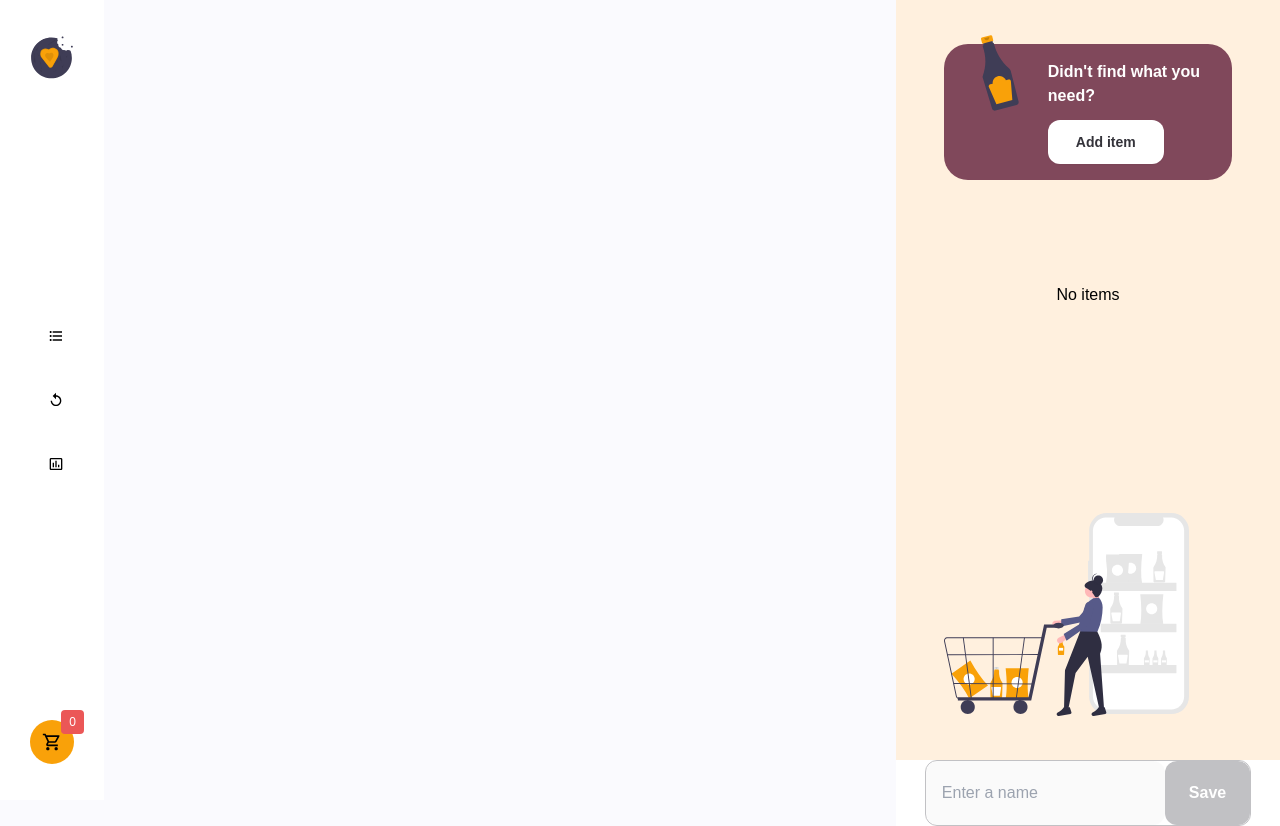
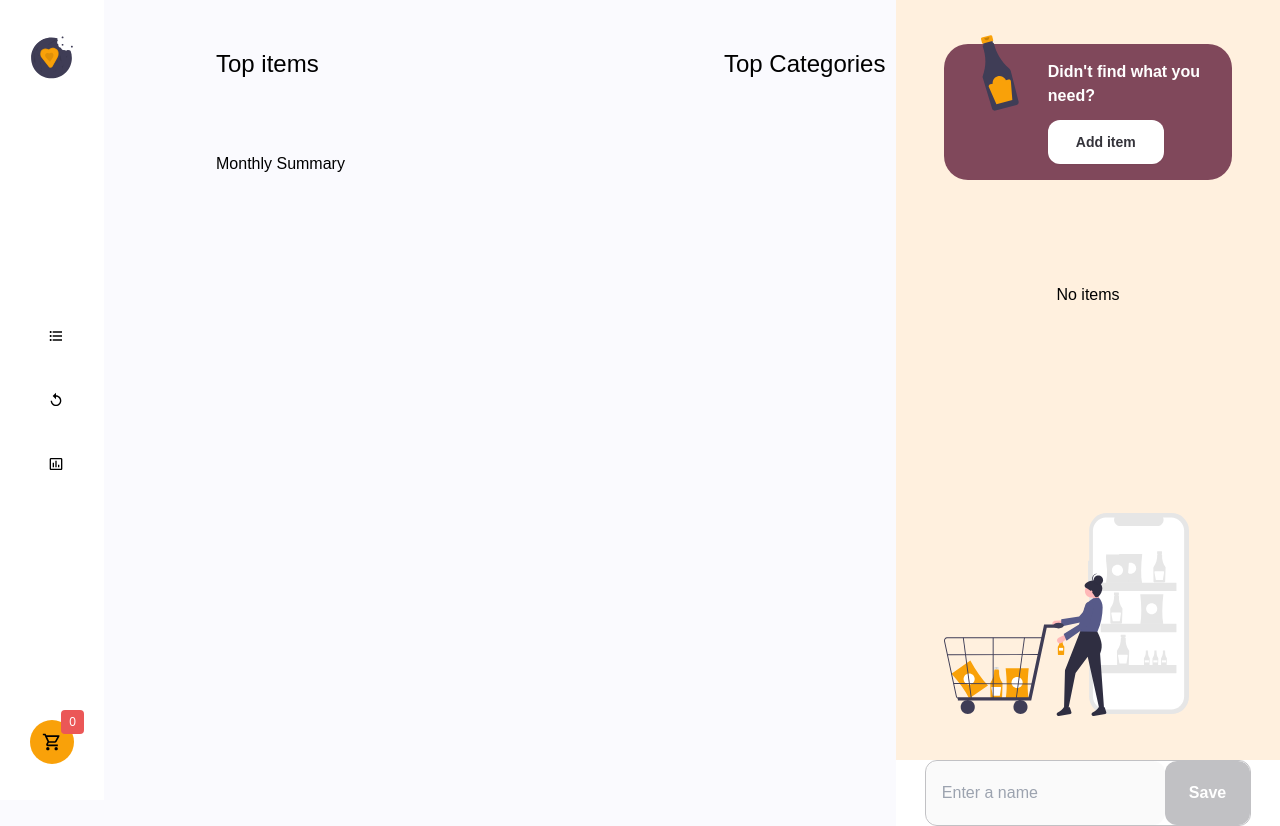
Before and after one commit to JNFussion/shoppingify-challenge-solution, a React (Create React App) app in the folder client/: page /statistics in a window 1280 px wide. Built offline with nearby package versions, Linux system fonts and the light colour scheme.

Commit message:
statistics tops done

```diff
--- a/client/src/components/Statistics.js
+++ b/client/src/components/Statistics.js
@@ -1,5 +1,165 @@
-import React from "react";
+/* eslint-disable no-param-reassign */
+import React, { useState, useEffect } from "react";
+import { useSelector } from "react-redux";
+import { selectSavedShoppingLists } from "../features/historySlice";
 
-function Statistics(params) {}
+function getTotalItems(arr) {
+  return arr.reduce((prev, shoppingList) => {
+    prev += shoppingList.items.reduce((prevItem, item) => {
+      prevItem += item.qty;
+      return prevItem;
+    }, 0);
+    return prev;
+  }, 0);
+}
+
+function getTotalSumItems(arr) {
+  const aux = arr.reduce((prev, shoppingList) => {
+    prev.push(
+      shoppingList.items.reduce((obj, item) => {
+        obj[item.name] = item.qty;
+        return obj;
+      }, {})
+    );
+    return prev;
+  }, []);
+
+  const total = {};
+
+  aux.flat().forEach((item) => {
+    Object.keys(item).forEach((key) => {
+      if (total[key]) {
+        total[key] += item[key];
+      } else {
+        total[key] = item[key];
+      }
+    });
+  });
+  return total;
+}
+
+function getTotalSumCategories(arr) {
+  const aux = arr.reduce((prev, shoppingList) => {
+    prev.push(
+      shoppingList.items.reduce((obj, item) => {
+        if (obj[item.category.name]) {
+          obj[item.category.name] += item.qty;
+        } else {
+          obj[item.category.name] = item.qty;
+        }
+        return obj;
+      }, {})
+    );
+    return prev;
+  }, []);
+
+  const total = {};
+
+  aux.flat().forEach((item) => {
+    Object.keys(item).forEach((key) => {
+      if (total[key]) {
+        total[key] += item[key];
+      } else {
+        total[key] = item[key];
+      }
+    });
+  });
+  return total;
+}
+
+function getTop(arr, type) {
+  let totalSum;
+  if (type === "items") {
+    totalSum = getTotalSumItems(arr);
+  } else if (type === "categories") {
+    totalSum = getTotalSumCategories(arr);
+  }
+
+  const top = [];
+  Object.keys(totalSum).forEach((key) => {
+    top.push({ name: key, qty: totalSum[key] });
+  });
+  return top.sort((a, b) => b.qty - a.qty);
+}
+
+function Statistics() {
+  const savedShoppingLists = useSelector(selectSavedShoppingLists);
+  const [numTotalItems, setNumTotalItems] = useState(
+    getTotalItems(savedShoppingLists)
+  );
+  const [topItems, setTopItems] = useState(
+    getTop(savedShoppingLists, "items").slice(0, 3)
+  );
+  const [topCategories, setTopCategories] = useState(
+    getTop(savedShoppingLists, "categories").slice(0, 3)
+  );
+
+  useEffect(() => {
+    setNumTotalItems(getTotalItems(savedShoppingLists));
+    setTopItems(getTop(savedShoppingLists, "items").slice(0, 3));
+    setTopCategories(getTop(savedShoppingLists, "categories").slice(0, 3));
+    return () => {};
+  }, [savedShoppingLists]);
+
+  return (
+    <article className="max-w-[1440px] flex-1 px-28 py-12">
+      <div className="flex gap-16">
+        <section className="flex-1">
+          <h2 className="text-2xl">Top items</h2>
+          <div className="py-9">
+            {topItems.map((item) => (
+              <article className="py-4">
+                <header className="flex items-center justify-between">
+                  <h3 className="capitalize">{item.name}</h3>
+                  <p>{(item.qty / numTotalItems) * 100} %</p>
+                </header>
+                <div className="grid my-4">
+                  <div
+                    id="top"
+                    className="col-start-1 row-start-1 z-10 h-2 rounded bg-orange-web"
+                    style={{ width: `${(item.qty / numTotalItems) * 100}%` }}
+                  />
+                  <div
+                    id="background"
+                    className="col-start-1 row-start-1 h-2 rounded bg-gainsboro"
+                  />
+                </div>
+              </article>
+            ))}
+          </div>
+        </section>
+        <section className="flex-1">
+          <h2 className="text-2xl">Top Categories</h2>
+          <div className="py-9">
+            {topCategories.map((category) => (
+              <article className="py-4">
+                <header className="flex items-center justify-between">
+                  <h3 className="capitalize">{category.name}</h3>
+                  <p>{(category.qty / numTotalItems) * 100} %</p>
+                </header>
+                <div className="grid my-4">
+                  <div
+                    id="top"
+                    className="col-start-1 row-start-1 z-10 h-2 rounded bg-orange-web"
+                    style={{
+                      width: `${(category.qty / numTotalItems) * 100}%`,
+                    }}
+                  />
+                  <div
+                    id="background"
+                    className="col-start-1 row-start-1 h-2 rounded bg-gainsboro"
+                  />
+                </div>
+              </article>
+            ))}
+          </div>
+        </section>
+      </div>
+      <section>
+        <h2>Monthly Summary</h2>
+      </section>
+    </article>
+  );
+}
 
 export default Statistics;
--- a/client/src/features/historySlice.js
+++ b/client/src/features/historySlice.js
@@ -33,6 +33,9 @@ export const selectCategoriesSavedShoppingList = (state, dateFormated) => {
   return [...new Set(targetShoppingList.items.map((item) => item.category))];
 };
 
+export const selectSavedShoppingLists = (state) =>
+  state.history.savedShoppingLists;
+
 const initialState = {
   savedShoppingLists: [],
 };
--- a/client/tailwind.config.js
+++ b/client/tailwind.config.js
@@ -14,6 +14,7 @@ module.exports = {
         "gray-web": "#828282",
         "vivid-sky-blue": "#56CCF2",
         "red-salsa": "#EB5757",
+        gainsboro: "#E0E0E0",
       },
       fontFamily: { quicksand: ["Quicksand", "sans-serif"] },
     },
```
